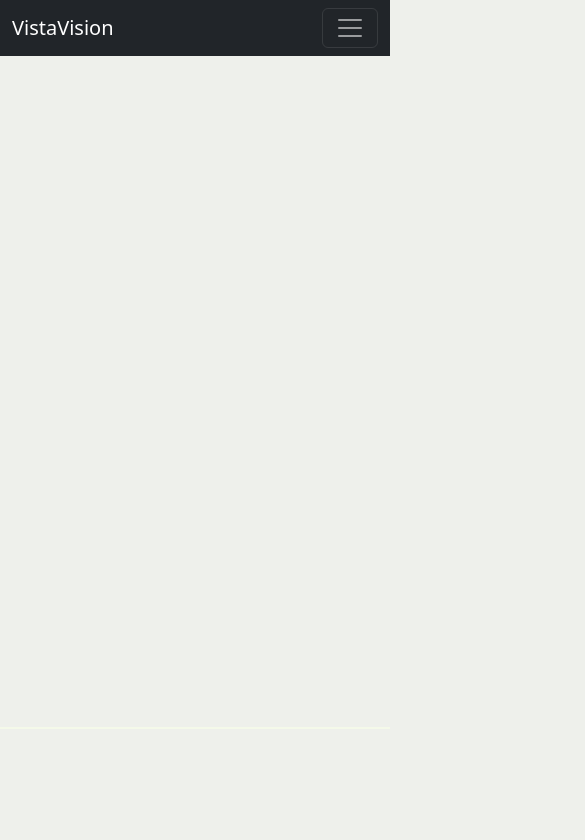
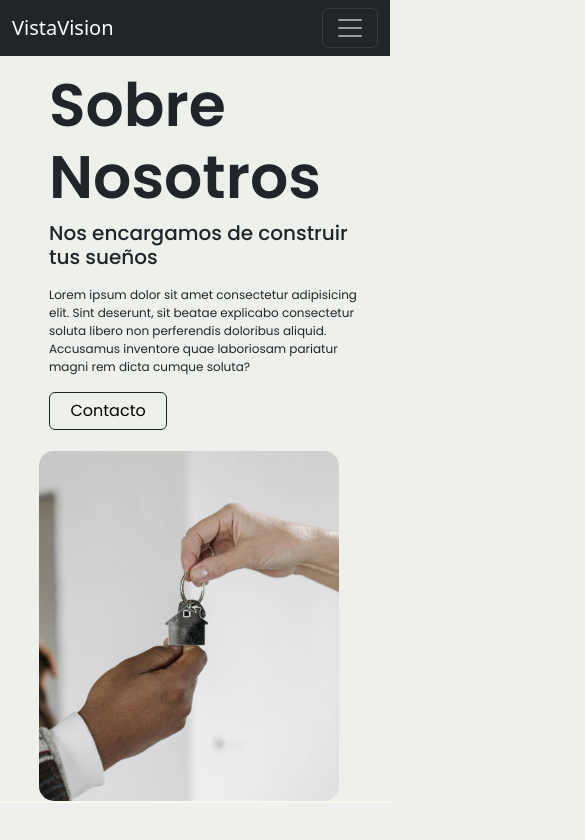
Before and after one commit to LucaRiver0n/PF-Riveron, a plain HTML site: page pages/about-us.html in a window 390 px wide. Shown: the top 840 px of the page, 585 px wide, since content can reach past the window. Drawn offline with nearby package versions, Linux system fonts and the light colour scheme.

Commit message:
Hice la pagina de Abouts Us en dista Desktop y Mobile con media query

```diff
--- a/css/style.css
+++ b/css/style.css
@@ -123,3 +123,131 @@ footer{
 .btn-custom{
     margin-top: 9px;
 }
+
+/* ------------------ PAGINA DE ABOUT US -------------------------- */
+
+.main-about-us{
+    display: flex;
+    flex-flow: row wrap;
+    font-family: Poppins, Arial;
+    margin-top: 10%;
+    margin-left: 10%;
+}
+
+#infoSobreNosotros{
+    display: flex;
+    height: 500px;
+    width: 500px;
+    flex-direction: column;
+    padding: 10px;
+
+}
+#infoSobreNosotros h1{
+    font-size: 90px;
+    font-weight:600;
+}
+
+#infoSobreNosotros h2{
+    font-size: 30px;
+    font-weight: 500;
+}
+
+#infoSobreNosotros p{
+    margin-top: 3%;
+}
+
+.main-about-us img{
+    height: 500px;
+    width: 400px;
+    object-fit: cover;
+    border-radius: 15px;
+    margin-left: 10%;
+}
+
+
+/* MEDIA QUERY - MOBILE - ABOUT US */
+
+@media (max-width: 480px){
+    .nav-bar-custom{
+        width: auto;
+    }
+
+    .main-about-us{
+        margin-top: 15%;
+    }
+
+    #infoSobreNosotros{
+        display: flex;
+        height: auto;
+        width: 500px;
+        flex-direction: column;
+        padding: 10px;
+        }
+
+        #infoSobreNosotros h1{
+            font-size: 60px;
+            font-weight:600;
+        }
+
+        #infoSobreNosotros h2{
+            font-size: 20px;
+            font-weight: 500;
+        }
+
+        #infoSobreNosotros p{
+            margin-top: 3%;
+            font-size: 12px;
+        }
+
+        .main-about-us img{
+            height: 350px;
+            width: 300px;
+            object-fit: cover;
+            border-radius: 15px;
+            margin-left: unset;
+            margin-top: 3%;
+        }
+}
+
+
+
+
+
+
+
+
+
+
+
+
+
+
+
+
+/* ------------------------------------------------------- ESTILO PARA EJEMPLO DE GRID ------------------------------------------------- */
+
+.body-grid{
+    display: grid;
+    grid-template-columns: 1fr 1fr 1fr;
+    grid-template-rows: 15% auto 60px;
+    grid-template-areas:
+    "header header header"
+    "main main main"
+    "footer footer footer";
+    row-gap: 10px;
+}
+
+.header-grid{
+    background-color: aqua;
+    grid-area: header;
+}
+
+.main-grid{
+    background-color: red;
+    grid-area: main;
+}
+
+.footer-grid{
+    background-color: burlywood;
+    grid-area: footer;
+}
--- a/pages/about-us.html
+++ b/pages/about-us.html
@@ -11,7 +11,7 @@
 
      <!-- ----------------MENU DE LA PAGINA-------------------------- -->
         <header>
-            <nav class="navbar navbar-dark bg-dark fixed-top">
+            <nav class="navbar navbar-dark bg-dark fixed-top nav-bar-custom">
                 <div class="container-fluid">
                   <a class="navbar-brand" href="#">VistaVision</a>
                   <button class="navbar-toggler" type="button" data-bs-toggle="offcanvas" data-bs-target="#offcanvasDarkNavbar" aria-controls="offcanvasDarkNavbar" aria-label="Toggle navigation">
@@ -46,12 +46,15 @@
               </nav>
         </header>
      <!-- -------- CONTENDIO DE LA PAGINA --------------------------- -->
-        <main>
-            <section id="inicioDelIndex">
-                <div class="container">
+        <main class="main-about-us">
+            <secion id="infoSobreNosotros">
+              <h1>Sobre Nosotros</h1>
+              <h2>Nos encargamos de construir tus sueños</h2>
+              <p>Lorem ipsum dolor sit amet consectetur adipisicing elit. Sint deserunt, sit beatae explicabo consectetur soluta libero non perferendis doloribus aliquid. Accusamus inventore quae laboriosam pariatur magni rem dicta cumque soluta?</p>
+              <button type="button" class="btn btn-outline-dark btn-custom-contact"><a href="./contact.html">Contacto</a></button>
+            </secion>
+            <img src="../media/llaves.jpg" alt="">
 
-                </div>
-            </section>
         </main>
 
      <!-- -----------PARTE INFERIOR DE LA PAGINA -------------------- -->
```
Also changed, not shown: pages/grid.html (added, +21 -0 lines), media/llaves.jpg (added).
